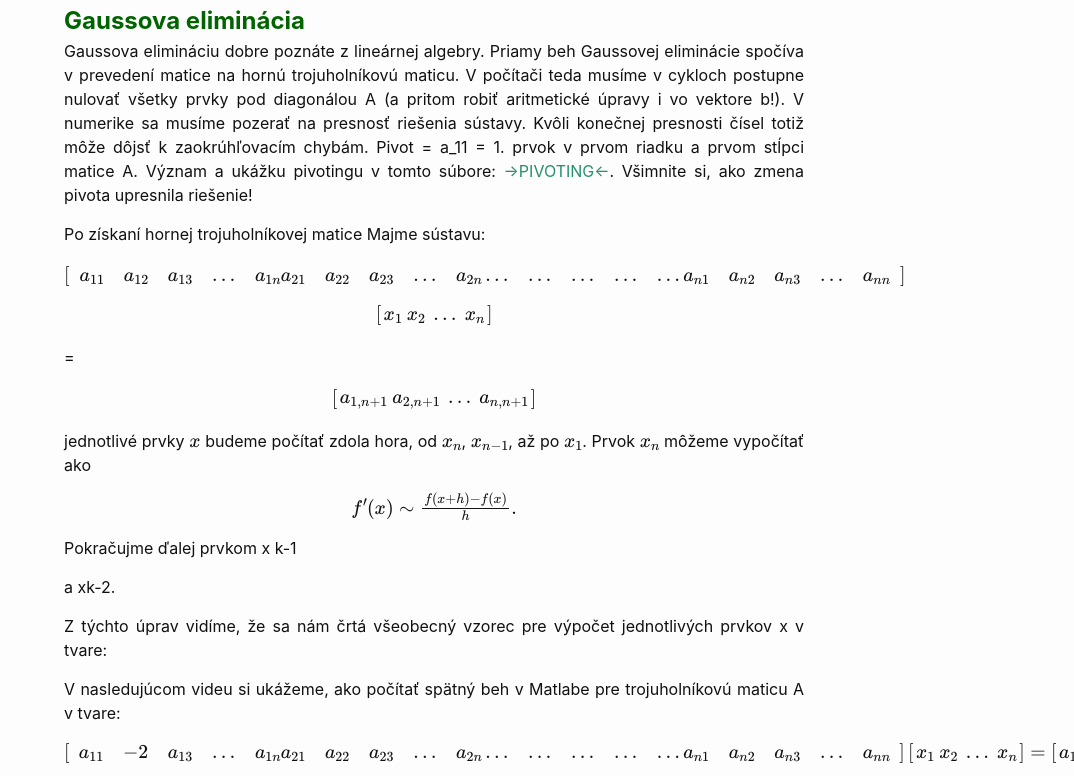
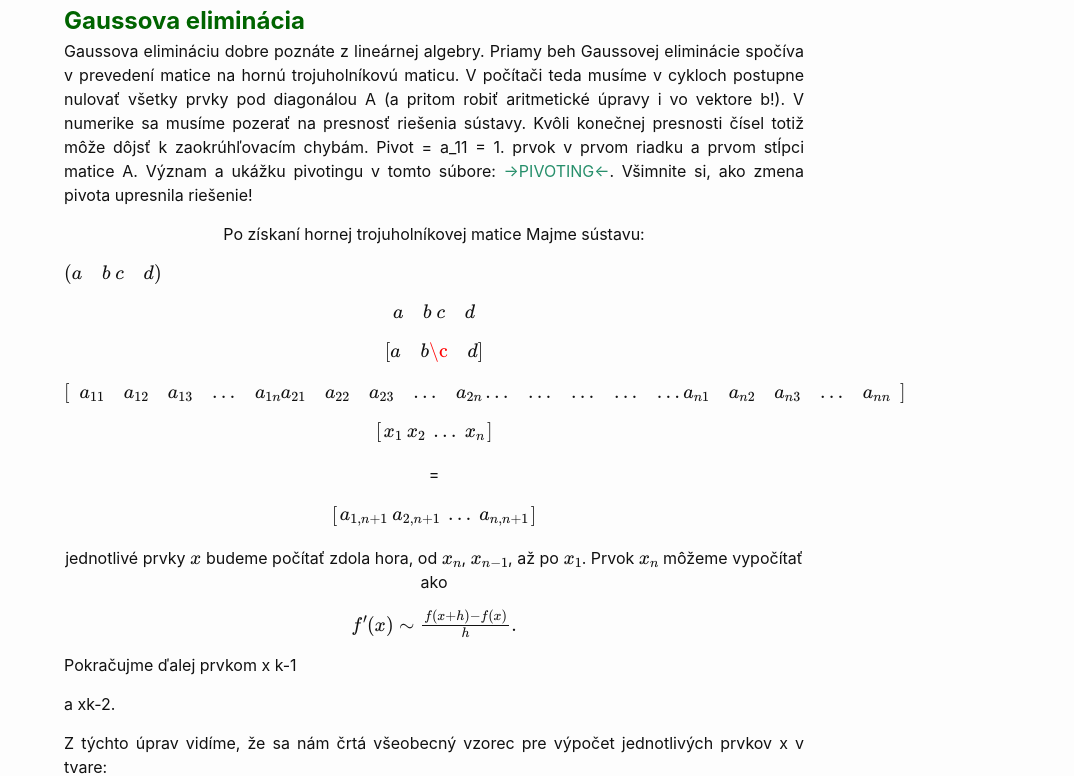
Before and after one commit to maslarova/maslarova.github.io, a Jekyll site: the page built from _posts/2021-03-04-cvicenie3.md, in a window 1280 px wide and 900 px high, scrolled down 468 px, cut to the strip 0-776 px from the top of the window. Shown: the whole strip, without its empty margins (206-1280 px from the left). Built offline with Jekyll 4.4.1, drawn with Linux system fonts in a browser that asks for light colours.

Commit message:
2021-03-04-cvicenie3.md

```diff
--- a/_posts/2021-03-04-cvicenie3.md
+++ b/_posts/2021-03-04-cvicenie3.md
@@ -23,6 +23,21 @@ Význam a ukážku pivotingu v tomto súbore: [->PIVOTING<-](http://maslarova.gi
 
 Po získaní hornej trojuholníkovej matice
 Majme sústavu:
+{: .centering}
+
+  $\begin{pmatrix} a & b \\ c & d \end{pmatrix}$
+
+
+{: .centering}
+
+  $\begin{matrix} a & b \\ c & d \end{matrix}$
+
+{: .centering}
+
+$\begin{bmatrix}a & b\\c & d\end{bmatrix}$
+
+{: .centering}
+
 \begin{bmatrix}
 a_{11} & a_{12} & a_{13} & \dots & a_{1n} \\
 a_{21} & a_{22} & a_{23} & \dots & a_{2n} \\
@@ -49,7 +64,7 @@ a xk-2.
 Z týchto úprav vidíme, že sa nám črtá všeobecný vzorec pre výpočet jednotlivých prvkov x v tvare:
 
 V nasledujúcom videu si ukážeme, ako počítať spätný beh v Matlabe pre trojuholníkovú maticu A v tvare:
-
+{: .centering}
 $\begin{bmatrix}
 a_{11} & -2 & a_{13} & \dots & a_{1n} \\
 a_{21} & a_{22} & a_{23} & \dots & a_{2n} \\
```
